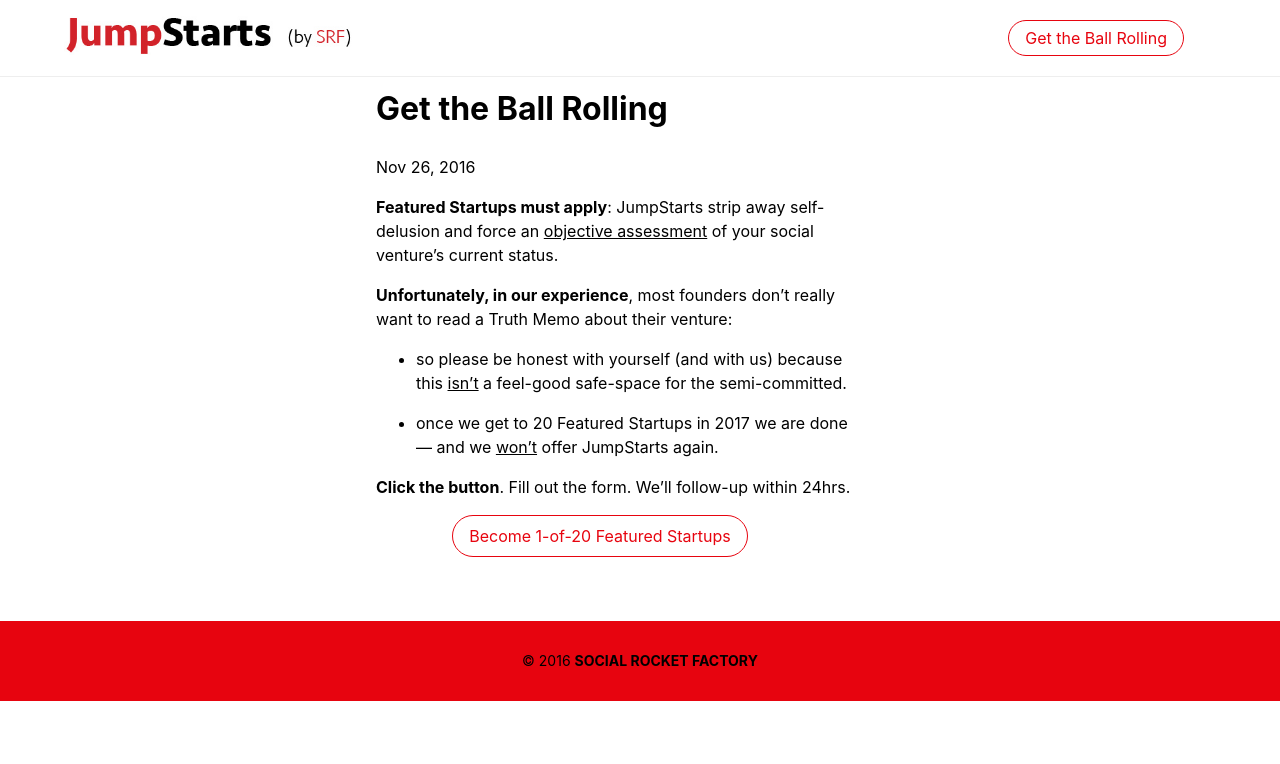
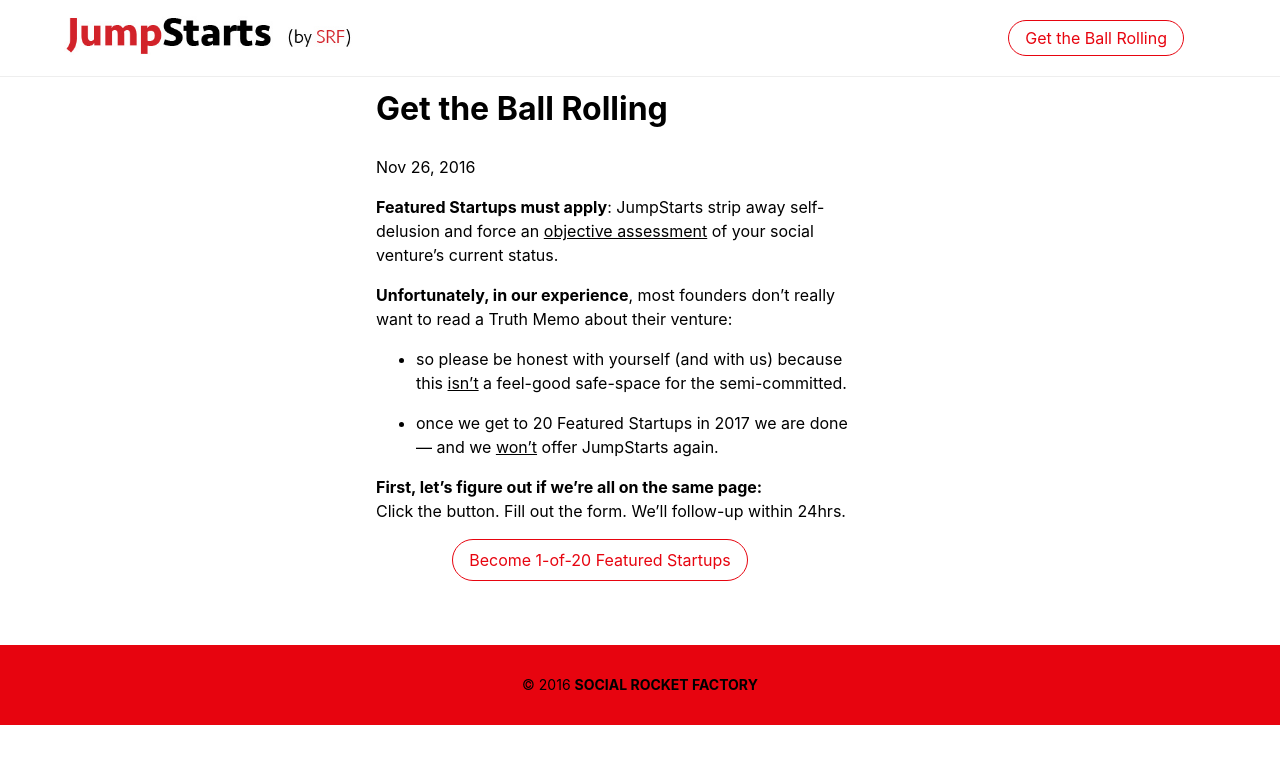
Before and after one commit to aaronergreen/jumpstarts, a Jekyll site: the page built from _about/contact.md, in a window 1280 px wide. Shown: the top 764 px of the page. Built offline with Jekyll 4.4.1, drawn with Linux system fonts in a browser that asks for light colours.

Commit message:
GTBR copy

```diff
--- a/_about/contact.md
+++ b/_about/contact.md
@@ -13,7 +13,7 @@
 
 *   once we get to 20 Featured Startups in 2017 we are done — and we <u>won’t</u> offer JumpStarts again.
 
-**Click the button**. Fill out the form. We'll follow-up within 24hrs.
+**First, let's figure out if we're all on the same page:** <br>Click the button. Fill out the form. We'll follow-up within 24hrs.
 
 <div class="tc">
 <a href="https://aaron327.typeform.com/to/emQXTy"  target="_blank" class="link bg-white dark-red br-pill ba ph3 pv2 dib mr4">Become 1-of-20 Featured Startups</a>
```
